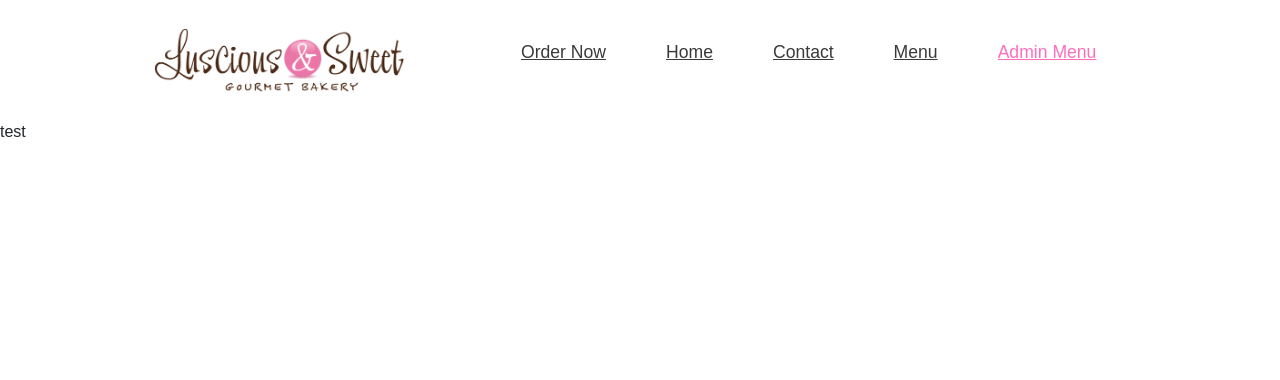
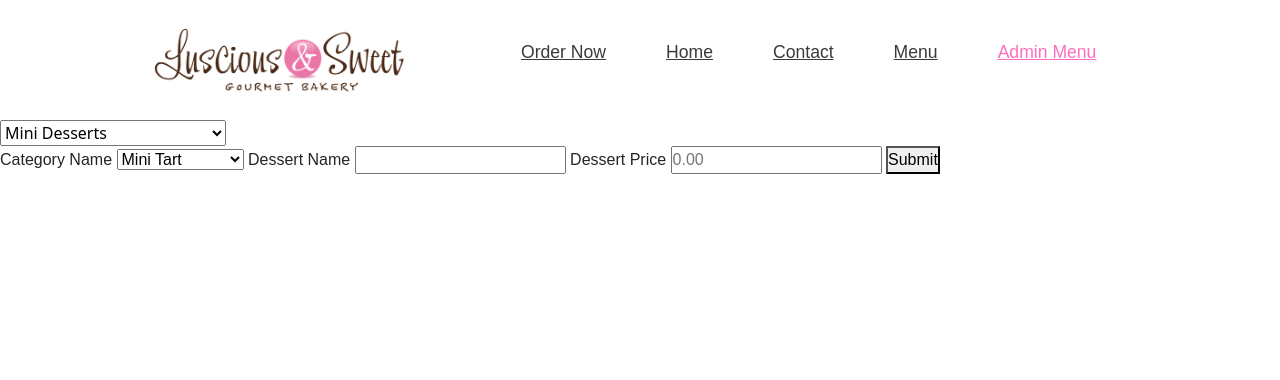
Before and after one commit to Veloric/2023FASE, a Flask app: page /adminMenu in a window 1280 px wide. Shown: the top 380 px of the page. Run offline with Flask 3, Linux system fonts and the light colour scheme.

Commit message:
uploaded adminMenu to another branch

```diff
--- a/main.py
+++ b/main.py
@@ -117,21 +117,28 @@ def menu():
 
 @app.route("/adminMenu")
 def adminMenu():
-    return render_template("adminMenu.html")
-    # mydb = connectdb()
-    # cursor = mydb.cursor()
-    # query = """
-    # INSERT INTO person (id, first_name, last_name, city) VALUES (%s, %s, %s, %s);
-    # """
-    # msg = ""
-    # if request.method == "POST":
-    #     dropdown = request.form["dropdown"]
+    msg = ""
+    if request.method == "POST" and "menuID" in request.form and "categoryName" in request.form and "dessertName" in request.form and "dessertPrice" in request.form:
+        print(request.form)
+        menuID = request.form["menuID"]
+        categoryName = request.form["categoryName"]
+        dessertName = request.form["dessertName"]
+        dessertPrice = request.form["dessertPrice"]
+        mydb = connectdb()
+        cursor = mydb.cursor()
+        command = "INSERT INTO MiniDesserts (MenuID, CategoryName, DessertName, DessertPrice) VALUES (%d, %s, %s, %d)"
+        values = (menuID, categoryName, dessertName, dessertPrice)
+        cursor.execute(command, values)
+        mydb.commit()
+        print(cursor.rowcount, " record inserted")
+        disconnectdb(mydb)
+        msg = "Form received! You may now exit this page."
+    elif request.method == "POST":
+        msg = "There was an error handling your request, please try again!"
+        # Testing below
+        print(request.form, " List of all the data sent")
 
-    #     mydb = connectdb()
-    #     cursor = mydb.cursor()
-
-    # elif request.method == "POST":
-    #     msg = "There was an error handling your request, please try again!"
+    return render_template("adminMenu.html", msg=msg)
 
 @app.route("/register")
 def register():
--- /dev/null
+++ b/static/adminMenu.js
@@ -0,0 +1,13 @@
+function getDropdown() {
+    let dropdown = document.getElementById("menuSelection");
+    let dropdownValue;
+
+    dropdown.addEventListener('focusout', function() {
+        dropdownValue = dropdown.value;
+    })
+}
+
+
+
+
+getDropdown();
--- a/templates/adminMenu.html
+++ b/templates/adminMenu.html
@@ -10,6 +10,7 @@
         <link rel="stylesheet" href="https://fonts.googleapis.com/css2?family=Material+Symbols+Outlined:opsz,wght,FILL,GRAD@20..48,100..700,0..1,-50..200">
 
         <script src="{{ url_for('static', filename='activetab.js') }}" defer></script>
+        <script src="{{ url_for('static', filename='adminMenu.js') }}" defer></script>
 
         <link href="https://cdn.jsdelivr.net/npm/bootstrap@5.3.2/dist/css/bootstrap.min.css" rel="stylesheet" integrity="sha384-T3c6CoIi6uLrA9TneNEoa7RxnatzjcDSCmG1MXxSR1GAsXEV/Dwwykc2MPK8M2HN" crossorigin="anonymous">
 
@@ -18,6 +19,42 @@
         {{ navbar() }}
         {{ headerEnd() }}
 
-        <p>test</p>
+        <select name="menu" id="menuSelection">
+            <option value="1">Mini Desserts</option>
+            <option value="2">Dessert Trays</option>
+            <option value="3">Pie & Cheesecake</option>
+            <option value="4">Cupcakes</option>
+            <option value="5">Dietary Specialties Goodies</option>
+            <option value="6">Signature Flavor Cakes</option>
+            <option value="7">Cakes</option>
+        </select>
+
+        <!-- Form 1 -->
+        <div>
+            <form action="{{ url_for('adminMenu') }}" method="POST" autocomplete="off" id="minidesserts">
+                <label for="miniCategoryName">Category Name</label>
+
+                <input type="hidden" value="1" id="miniMenuID" name="menuID">
+
+                <select id="miniCategoryName" name="categoryName">
+                    <option value="Mini Tart">Mini Tart</option>
+                    <option value="Mini Pastries">Mini Pastries</option>
+                    <option value="Mousse Cups">Mousse Cups</option>
+                    <option value="Mini Cupcakes">Mini Cupcakes</option>
+                    <option value="Mini Desserts">Mini Desserts</option>
+                    <option value="Brownie Bites">Brownie Bites</option>
+                </select>
+
+                <label for="miniDessertName">Dessert Name</label>
+                <input type="text" id="miniDessertName" name="dessertName">
+
+                <label for="miniDessertPrice">Dessert Price</label>
+                <input type="number" placeholder="0.00" step=".01" id="miniDessertPrice" name="dessertPrice" required>
+
+                <button type="submit">Submit</button>
+            </form>
+        </div>
+
+
     </body>
 </html>
```
